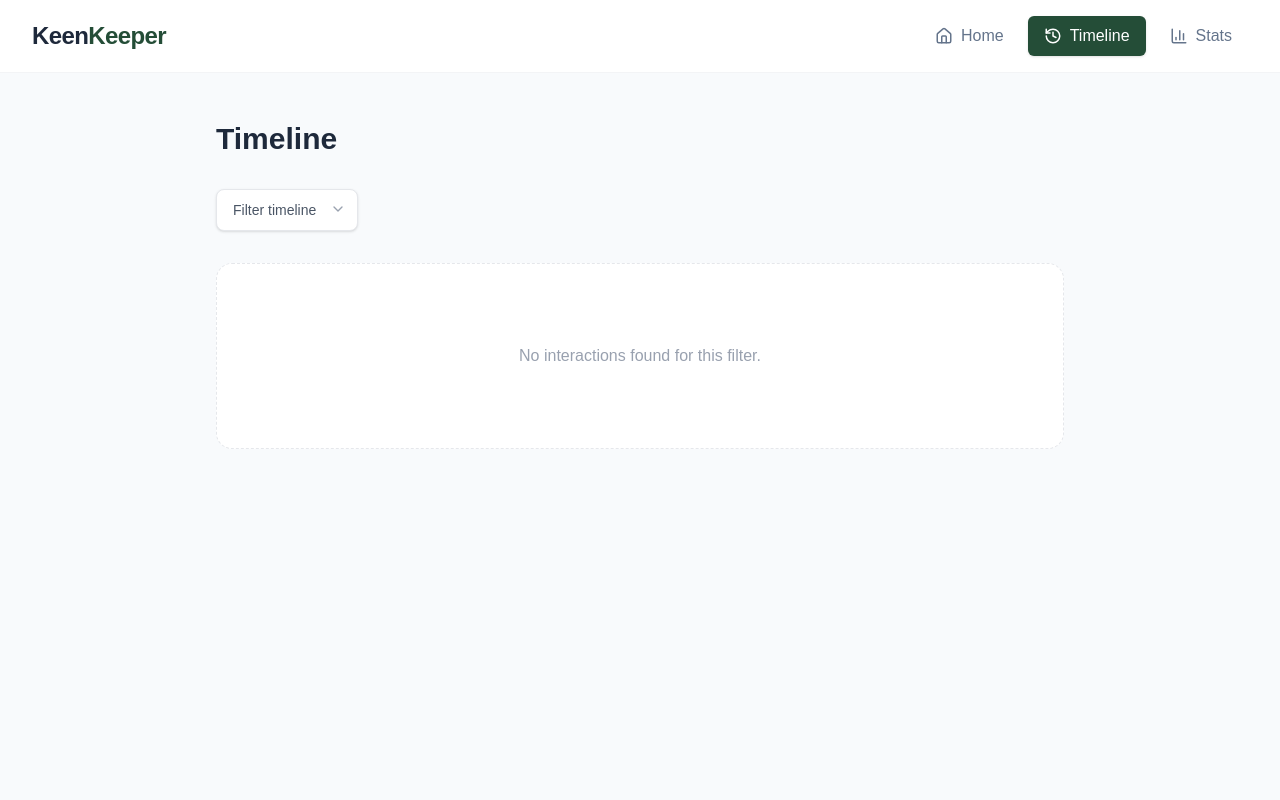
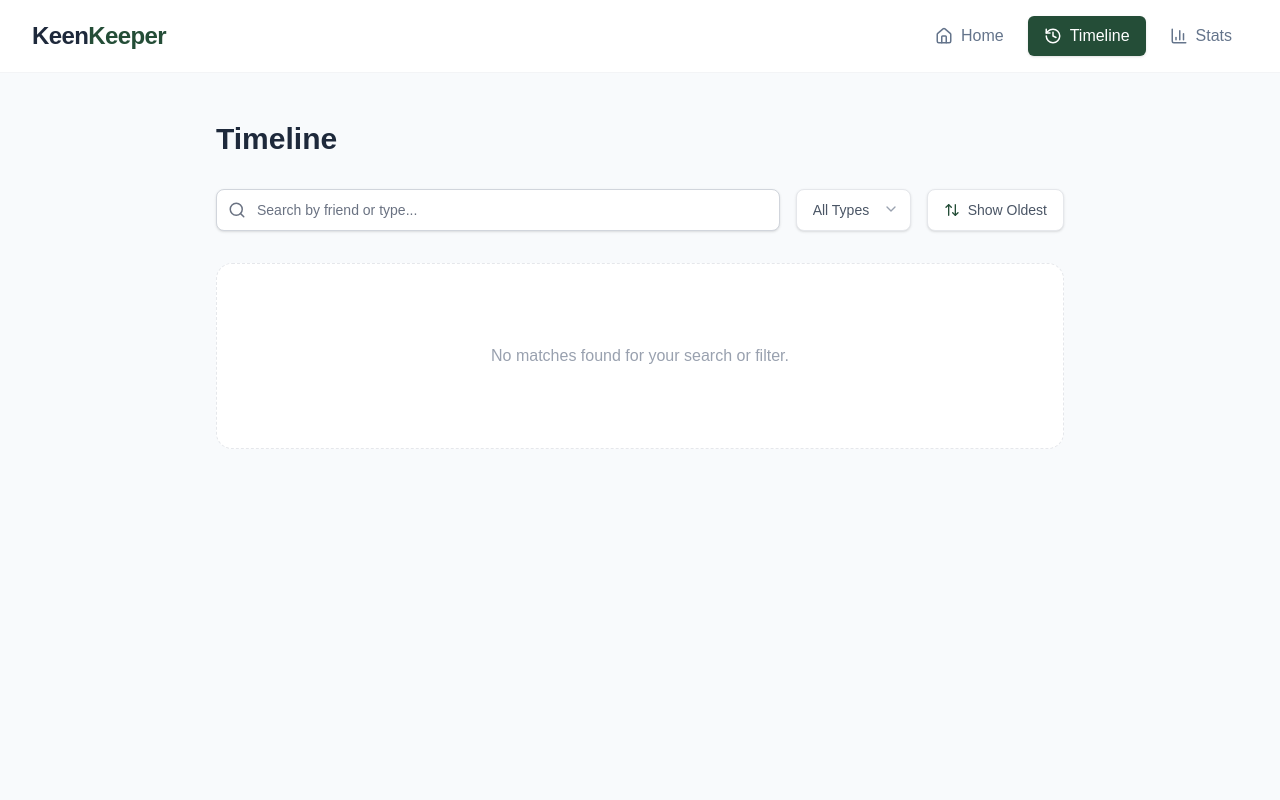
Before and after one commit to PixelStudio330/keen-keeper-a7, a Next.js app: page /timeline in a window 1280 px wide. Shown: the top 800 px of the page. Built offline with nearby package versions, Linux system fonts and the light colour scheme.

Commit message:
update the sorting system in timeline page, added a search bar and a newest or oldest filter.

```diff
--- a/app/context/DataContext.js
+++ b/app/context/DataContext.js
@@ -7,12 +7,18 @@ const DataContext = createContext();
 export function DataProvider({ children }) {
   const [friends, setFriends] = useState(initialFriends);
   const [interactions, setInteractions] = useState([]);
+  const [loading, setLoading] = useState(true);
 
   // Load from LocalStorage on mount
   useEffect(() => {
     const saved = localStorage.getItem("keeper_interactions");
-    // Change: Fallback to [] instead of initialInteractions
     setInteractions(saved ? JSON.parse(saved) : []);
+
+    const timer = setTimeout(() => {
+      setLoading(false);
+    }, 800);
+
+    return () => clearTimeout(timer);
   }, []);
 
   const addInteraction = (friendId, friendName, type) => {
@@ -28,7 +34,6 @@ export function DataProvider({ children }) {
       }),
     };
 
-    // Using the functional update (prev) is safer for state updates
     setInteractions((prev) => {
       const updated = [newEntry, ...prev];
       localStorage.setItem("keeper_interactions", JSON.stringify(updated));
@@ -37,7 +42,7 @@ export function DataProvider({ children }) {
   };
 
   return (
-    <DataContext.Provider value={{ friends, interactions, addInteraction }}>
+    <DataContext.Provider value={{ friends, interactions, addInteraction, loading }}>
       {children}
     </DataContext.Provider>
   );
--- a/app/page.js
+++ b/app/page.js
@@ -4,14 +4,13 @@ import { useData } from "./context/DataContext";
 import FriendCard from "./components/FriendCard";
 
 export default function Home() {
-  const { friends, interactions } = useData();
+  const { friends, interactions, loading } = useData();
 
   // Dynamic Stats calculations
   const totalFriends = friends.length;
   const onTrackCount = friends.filter(f => f.status === "on-track").length;
   const needAttentionCount = friends.filter(f => f.status === "overdue" || f.status === "almost due").length;
 
-  // Counts interactions from the current month
   const currentMonth = new Date().getMonth();
   const currentYear = new Date().getFullYear();
   const interactionsThisMonth = interactions.filter(item => {
@@ -49,7 +48,7 @@ export default function Home() {
       <section className="container mx-auto px-6 mb-16">
         <div className="grid grid-cols-1 sm:grid-cols-2 lg:grid-cols-4 gap-6 max-w-6xl mx-auto">
           {stats.map((stat, index) => (
-            <div key={index} className="bg-white p-8 rounded-xl border border-gray-100 shadow-[0_2px_15px_-3px_rgba(0,0,0,0.07)] flex flex-col items-center justify-center text-center">
+            <div key={index} className="bg-white p-8 rounded-xl border border-gray-100 shadow-[0_2px_15px_-3px_rgba(0,0,0,0.07)] flex flex-col items-center justify-center text-center transition-transform hover:scale-[1.02]">
               <span className="text-3xl font-bold text-[#244D37] mb-2">{stat.value}</span>
               <span className="text-[#64748b] text-sm font-medium">{stat.label}</span>
             </div>
@@ -59,13 +58,27 @@ export default function Home() {
       </section>
 
       {/* Friends Grid */}
-      <section className="container mx-auto px-6 max-w-6xl">
-        <h2 className="text-2xl font-bold text-[#1e293b] mb-8">Your Friends</h2>
-        <div className="grid grid-cols-1 sm:grid-cols-2 lg:grid-cols-4 gap-6">
-           {friends.map((friend) => (
-             <FriendCard key={friend.id} friend={friend} />
-           ))}
+      <section className="container mx-auto px-6 max-w-6xl min-h-[400px]">
+        <div className="flex justify-between items-center mb-8">
+          <h2 className="text-2xl font-bold text-[#1e293b]">Your Friends</h2>
+          {!loading && (
+            <span className="text-xs font-semibold text-gray-400 uppercase tracking-widest bg-gray-50 px-3 py-1 rounded-full animate-fade-in-smooth">
+              Archive Mode
+            </span>
+          )}
         </div>
+
+        {loading ? (
+          <div className="flex h-64 w-full items-center justify-center bg-white">
+            <div className="h-10 w-10 animate-spin rounded-full border-4 border-gray-100 border-t-[#244D37]"></div>
+          </div>
+        ) : (
+          <div className="grid grid-cols-1 sm:grid-cols-2 lg:grid-cols-4 gap-6 animate-fade-in-smooth">
+             {friends.map((friend) => (
+               <FriendCard key={friend.id} friend={friend} />
+             ))}
+          </div>
+        )}
       </section>
     </main>
   );
--- a/app/timeline/page.js
+++ b/app/timeline/page.js
@@ -1,15 +1,29 @@
 "use client";
 import { useState } from "react";
 import { useData } from "../context/DataContext";
-import { ChevronDown, MessageSquare, Phone, Video, Users } from "lucide-react";
+import { ChevronDown, MessageSquare, Phone, Video, Users, Search, ArrowUpDown } from "lucide-react";
 
 export default function Timeline() {
   const { interactions } = useData();
+
+  // State for search, filter, and sort
+  const [searchTerm, setSearchTerm] = useState("");
   const [filter, setFilter] = useState("All");
+  const [sortOrder, setSortOrder] = useState("newest");
 
-  const filteredInteractions = filter === "All"
-    ? interactions
-    : interactions.filter(i => i.type === filter);
+  // 1. Process data (Filter -> Search -> Sort)
+  const processedInteractions = interactions
+    .filter((item) => {
+      const matchesFilter = filter === "All" || item.type === filter;
+      const matchesSearch = item.friendName.toLowerCase().includes(searchTerm.toLowerCase()) ||
+                            item.type.toLowerCase().includes(searchTerm.toLowerCase());
+      return matchesFilter && matchesSearch;
+    })
+    .sort((a, b) => {
+      const dateA = new Date(a.date);
+      const dateB = new Date(b.date);
+      return sortOrder === "newest" ? dateB - dateA : dateA - dateB;
+    });
 
   const getIconFallback = (type) => {
     switch (type) {
@@ -25,13 +39,29 @@ export default function Timeline() {
       <div className="container mx-auto px-6 max-w-4xl">
         <h1 className="text-3xl font-extrabold text-[#1e293b] mb-8">Timeline</h1>
 
+        {/* Controls Bar */}
+        <div className="flex flex-col md:flex-row gap-4 mb-8">
+
+          {/* Search Bar */}
+<div className="relative flex-grow">
+  <Search className="absolute left-3 top-3 text-gray-500" size={18} />
+  <input
+    type="text"
+    placeholder="Search by friend or type..."
+    value={searchTerm}
+    onChange={(e) => setSearchTerm(e.target.value)}
+    className="w-full bg-white border border-gray-300 rounded-lg pl-10 pr-4 py-2.5 text-sm text-gray-900 placeholder-gray-500 focus:outline-none focus:ring-2 focus:ring-[#244D37] focus:border-transparent shadow-sm transition-all"
+  />
+</div>
+
+          <div className="flex gap-4">
             {/* Filter Dropdown */}
-        <div className="relative inline-block mb-8">
+            <div className="relative">
               <select
                 onChange={(e) => setFilter(e.target.value)}
                 className="appearance-none bg-white border border-gray-200 rounded-lg px-4 py-2.5 pr-10 text-sm font-medium text-gray-600 focus:outline-none focus:ring-2 focus:ring-[#244D37] cursor-pointer shadow-sm"
               >
-            <option value="All">Filter timeline</option>
+                <option value="All">All Types</option>
                 <option value="Call">Calls</option>
                 <option value="Text">Texts</option>
                 <option value="Video">Videos</option>
@@ -40,13 +70,27 @@ export default function Timeline() {
               <ChevronDown className="absolute right-3 top-3 text-gray-400 pointer-events-none" size={16} />
             </div>
 
+            {/* Sort Toggle */}
+<button
+  onClick={() => setSortOrder(sortOrder === "newest" ? "oldest" : "newest")}
+  className="flex items-center gap-2 bg-white border border-gray-200 rounded-lg px-4 py-2.5 text-sm font-medium text-gray-600 hover:bg-gray-50 transition-colors shadow-sm group"
+>
+  <ArrowUpDown size={16} className="text-[#244D37] group-hover:rotate-180 transition-transform duration-300" />
+  <span className="hidden sm:inline">
+    {/* If current is newest, show 'Oldest' as the target action */}
+    {sortOrder === "newest" ? "Show Oldest" : "Show Newest"}
+  </span>
+</button>
+          </div>
+        </div>
+
         {/* Timeline Stack */}
         <div className="space-y-3">
-          {filteredInteractions.length > 0 ? (
-            filteredInteractions.map((item) => (
+          {processedInteractions.length > 0 ? (
+            processedInteractions.map((item) => (
               <div
                 key={item.id}
-                className="bg-white p-4 rounded-2xl border border-gray-100 shadow-sm flex items-center justify-between hover:border-gray-200 transition-colors"
+                className="bg-white p-4 rounded-2xl border border-gray-100 shadow-sm flex items-center justify-between hover:border-gray-200 transition-all hover:shadow-md"
               >
                 <div className="flex items-center gap-5">
                   <div className="w-16 h-16 flex items-center justify-center bg-white border border-gray-50 rounded-2xl shadow-sm relative overflow-hidden">
@@ -55,16 +99,14 @@ export default function Timeline() {
                       alt=""
                       className={`object-contain z-10 transition-transform ${
                         item.type === 'Call' || item.type === 'Video'
-                        ? 'w-16 h-16' // Large fill
-                        : 'w-9 h-9'   // Text fill
+                        ? 'w-16 h-16'
+                        : 'w-9 h-9'
                       }`}
                       onError={(e) => {
                         e.target.style.display='none';
                         e.target.nextSibling.style.display='block';
                       }}
                     />
-
-                    {/* Fallback Icon */}
                     <div style={{ display: 'none' }}>
                         {getIconFallback(item.type)}
                     </div>
@@ -74,14 +116,16 @@ export default function Timeline() {
                     <p className="text-base font-bold text-[#1e293b]">
                       {item.type} <span className="font-medium text-gray-500 ml-1">with {item.friendName}</span>
                     </p>
-                    <p className="text-xs text-gray-400 mt-0.5 font-medium">{item.date}</p>
+                    <p className="text-xs text-gray-400 mt-0.5 font-medium">
+                      {new Date(item.date).toLocaleDateString('en-US', { month: 'long', day: 'numeric', year: 'numeric' })}
+                    </p>
                   </div>
                 </div>
               </div>
             ))
           ) : (
             <div className="text-center py-20 bg-white rounded-2xl border border-dashed border-gray-200">
-               <p className="text-gray-400 font-medium">No interactions found for this filter.</p>
+               <p className="text-gray-400 font-medium">No matches found for your search or filter.</p>
             </div>
           )}
         </div>
```
Also changed, not shown: app/tailwind.config.js (deleted). Lines whose indentation alone changed are shown as unchanged.
